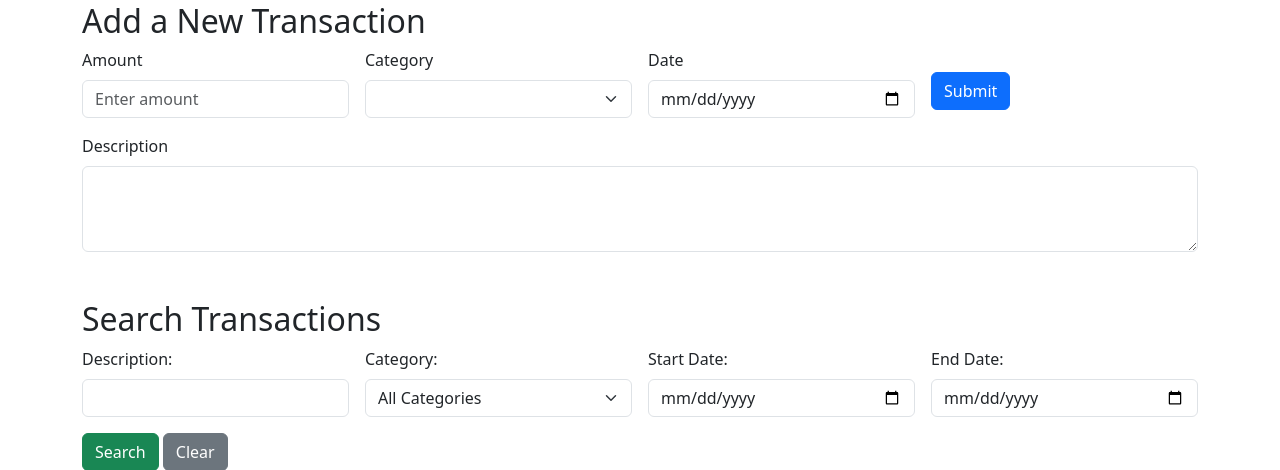
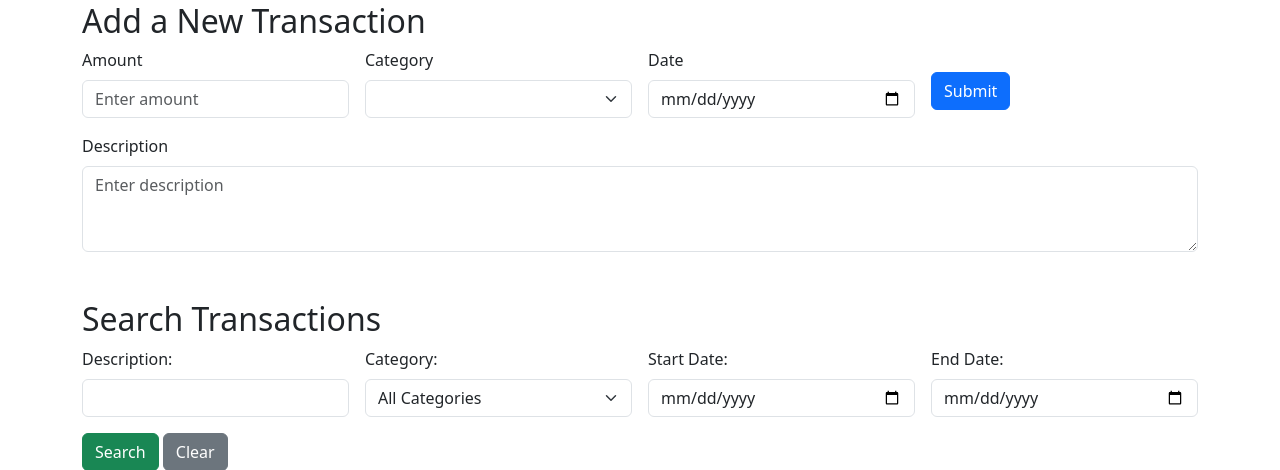
Before and after one commit to TailorBird93/FinanceTracker, a Flask app: page / in a window 1280 px wide. Shown: the part 174-644 px from the top of the page. Run offline with Flask 3, Linux system fonts and the light colour scheme; the visitor is signed in with stand-in values (Sample User, id 1); data that the repository does not hold is empty; some libraries are stand-ins or nearby versions.

Commit message:
Test bootstrap changes for forms

```diff
--- a/templates/index.html
+++ b/templates/index.html
@@ -1,12 +1,9 @@
-<!-- templates/index.html -->
-
 {% extends 'base.html' %}
 {% block title %}Home - Personal Finance Tracker{% endblock %}
 {% block content %}
 <h1>Welcome, {{ current_user.username }}!</h1>
 <p>Track your income, expenses, and budgets all in one place.</p>
 
-<!-- Add Transaction Form -->
 <h2>Add a New Transaction</h2>
 <form method="post" class="row g-3">
     {{ form.hidden_tag() }}
@@ -48,7 +45,7 @@
     </div>
     <div class="col-12">
         {{ form.description.label(class="form-label") }}
-        {{ form.description(class="form-control", rows="3") }}
+        {{ form.description(class="form-control", rows="3", placeholder="Enter description") }}
         {% if form.description.errors %}
             <div class="text-danger">
                 {% for error in form.description.errors %}
```
